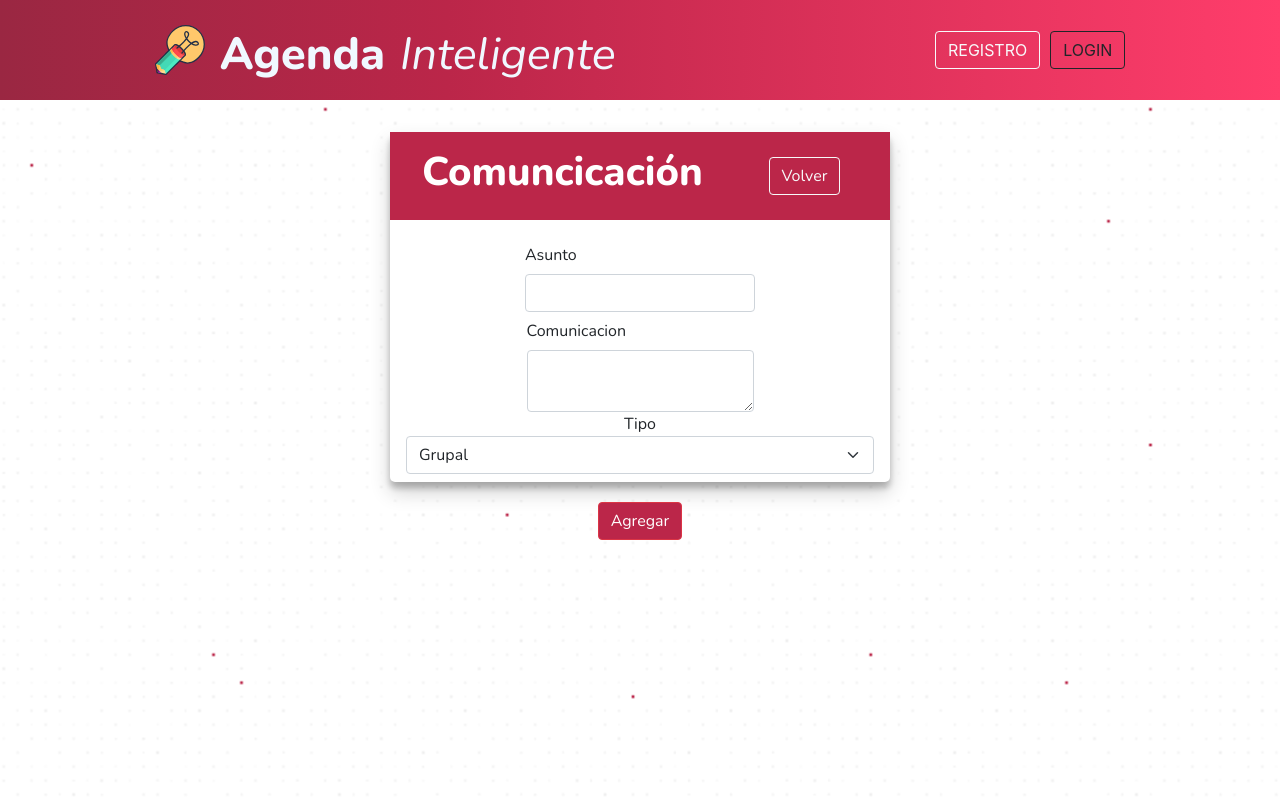
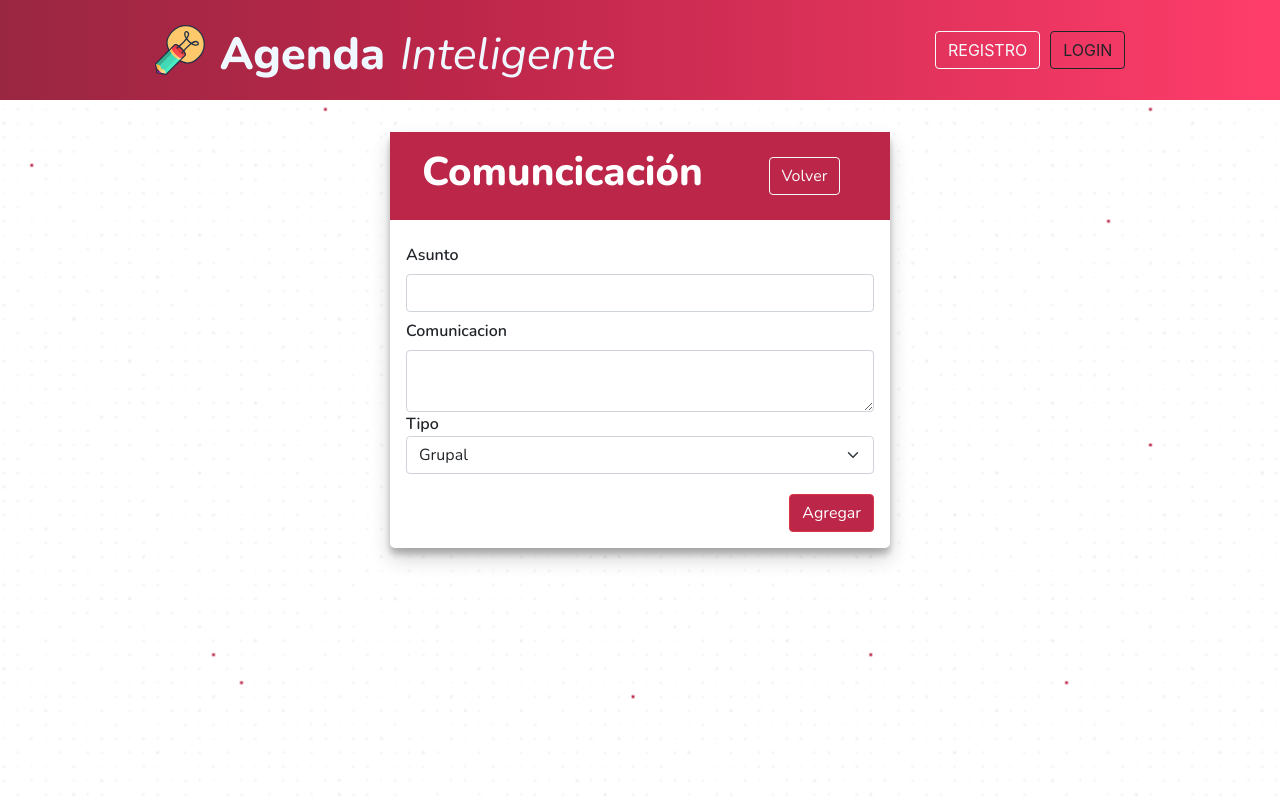
Before and after one commit to ycervantes1985/agenda_comunicacion, a React (Create React App) app in the folder client/: page /add-comunicacion in a window 1280 px wide. Built offline with nearby package versions, Linux system fonts and the light colour scheme.

Commit message:
modificaciones de CSS a vistas de registro, comunicacion y login

```diff
--- a/client/src/App.css
+++ b/client/src/App.css
@@ -3,6 +3,11 @@
   padding: 0;
 }
 
+label{
+  font-family: 'Nunito', sans-serif;
+
+  font-weight: 600;
+}
 
 
 
@@ -149,7 +154,6 @@ margin-top: 10px;
   background: #fff;
   margin: 2rem auto;
   border-radius: 5px;
-  height: 350px;
   width: 500px;
   box-shadow: 0 10px 20px rgba(0,0,0,0.19), 0 6px 6px rgba(0,0,0,0.23);
 
@@ -158,7 +162,6 @@ margin-top: 10px;
 .form-container-register{
   display: flex;
   flex-direction: column;
-  height: 87vh;
   width: 500px;
 }
 
@@ -175,6 +178,13 @@ margin-top: 10px;
 
 .form-login{
   padding:1rem;
+  display: flex;
+  align-items: flex-start;
+}
+
+.btn-aling{
+  margin-top: 1rem;
+  align-self: flex-end;
 }
 
 .btn-custom-color-login{
--- a/client/src/components/ComunicacionForm.js
+++ b/client/src/components/ComunicacionForm.js
@@ -78,24 +78,22 @@ const ComunicacionForm = () => {
             >
                 {({ errors, touched }) => (
                     <Form className= "form-login">
-                        <div>
+
                         <label htmlFor='asunto' className="col-form-label">Asunto</label>
                         <Field type='text' name='asunto' className={(touched.asunto && errors.asunto) ? 'form-control is-invalid' : 'form-control'}/>
                         {errors.asunto && touched.asunto ? <p className="text-danger">{errors.asunto}</p> : null}
-                        </div>
-                        <div>
+
                         <label htmlFor='comunicacion' className="col-form-label">Comunicacion</label>
                         <Field type='text' as="textarea" name='comunicacion' className={(touched.comunicacion && errors.comunicacion) ? 'form-control is-invalid' : 'form-control'}/>
                         {errors.comunicacion && touched.comunicacion ? <p className="text-danger">{errors.comunicacion}</p> : null}
-                        </div>
+
                         <label htmlFor='tipo'>Tipo </label>
-                            <Field type='text' name='tipo' as="select" className="form-select">
+                        <Field type='text' name='tipo' as="select" className="form-select text">
                             <option value="Individual">Individual</option>
                             <option value="Grupal">Grupal</option>
                         </Field>
                         {errors.tipo && touched.tipo ? <p className="text-danger">{errors.tipo}</p> : null}
-                        <div>
-                        <br/>
+                        <div className='btn-aling'>
                             <button type='submit' className='btn btn-danger btn-custom-color-login' >Agregar</button>
                         </div>
                     </Form>
--- a/client/src/components/LoginForm.js
+++ b/client/src/components/LoginForm.js
@@ -48,8 +48,9 @@ const LoginForm = (props) => {
                     <label htmlFor="password" className="col-sm-2 col-form-label">Contraseña</label>
                     <Field  id='password' type="password" placeholder="Contraseña" className={`form-control`} name='password'/>
                     {errors.password && touched.password && <p>{errors.password}</p>}
-                    <br></br>
-                    <button type="submit" className='btn btn-danger btn-custom-color-login ' disabled={Object.values(errors).length > 0}>Login</button>
+                    <div className='btn-aling'>
+                        <button type="submit" className='btn btn-danger btn-custom-color-login ' disabled={Object.values(errors).length > 0}>Login</button>
+                    </div>
                 </Form>
             </div>
         );
--- a/client/src/components/RegisterForm.js
+++ b/client/src/components/RegisterForm.js
@@ -88,8 +88,10 @@ const RegisterForm = (props) => {
                     <label htmlFor="confirmPassword" className="col-form-label">Confirmar Contraseña</label>
                     <Field  id='confirmPassword' type="password" placeholder="Confirmar Contraseña" className={(touched.confirmPassword && errors.confirmPassword) ? 'form-control is-invalid' : 'form-control'} name='confirmPassword'/>
                     {errors.confirmPassword && touched.confirmPassword && <p className="text-danger">{errors.confirmPassword}</p>}
-                    <br></br>
-                    <button type="submit" className='btn btn-danger btn-custom-color-login ' disabled={Object.values(errors).length > 0}>Registrarse</button>
+                    <div className='btn-aling'>
+
+                        <button type="submit" className='btn btn-danger btn-custom-color-login ' disabled={Object.values(errors).length > 0}>Registrarse</button>
+                    </div>
                 </Form>
                 </div>
         );
--- a/client/src/components/RespuestaForm.js
+++ b/client/src/components/RespuestaForm.js
@@ -33,11 +33,12 @@ const RespuestaForm = (props) => {
         return (
             <div>
                 <Form className= "form-login" method= "post" onSubmit={handleSubmit}>
-                    <label htmlFor="respuesta" className="col-sm-12 col-form-label" >Respuesta</label>
+                    <label htmlFor="respuesta" className="col-sm-12 col-form-label" >Respuesta apoderado:</label>
                     <Field id='respuesta' type="text" as="textarea" placeholder="Si lo desea puede enviar una respuesta al profesor" className='form-control textarea-control' name='respuesta'/>
                     {errors.respuesta && touched.respuesta && <p>{errors.respuesta}</p>}
-                    <br></br>
-                    <button type="submit" className='btn btn-danger btn-custom-color-login ' disabled={Object.values(errors).length > 0}>Responder</button>
+                    <div className='btn-aling'>
+                        <button type="submit" className='btn btn-danger btn-custom-color-login ' disabled={Object.values(errors).length > 0}>Responder</button>
+                    </div>
                 </Form>
             </div>
         );
--- a/client/src/views/ComunicacionDetail.js
+++ b/client/src/views/ComunicacionDetail.js
@@ -58,10 +58,15 @@ const sendResponse = async(value) =>{
             {
                comunicacion &&
                <div className= "container-comunicacion-detail" >
-                    <h3 className='form-header'>Asunto : {comunicacion[0].asunto}</h3>
+                    <div className='form-header'>
+                        <h3 className='form-header'>Asunto : {comunicacion[0].asunto}</h3>
+                        <div className="justify-btn">
+                            <button className='btn btn-outline-light' onClick={()=>navigate("/home")}>Volver</button>
+                         </div>
+                    </div>
                     <div className="body-comunication-detail" >
                         <div>
-                            <label>comunicacion:</label>
+                            <label>Comunicacion:</label>
                             <p> {comunicacion[0].comunicacion}</p>
                         </div>
                     </div>
```
Lines whose indentation alone changed are shown as unchanged.
